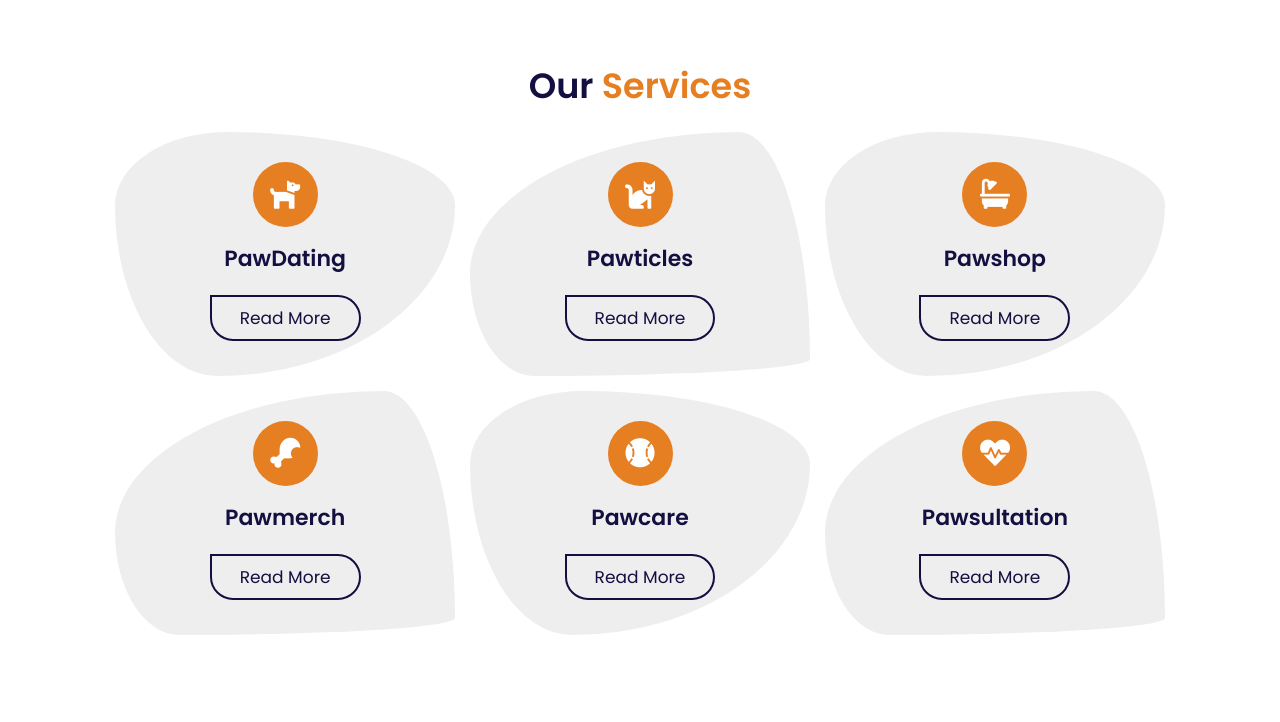
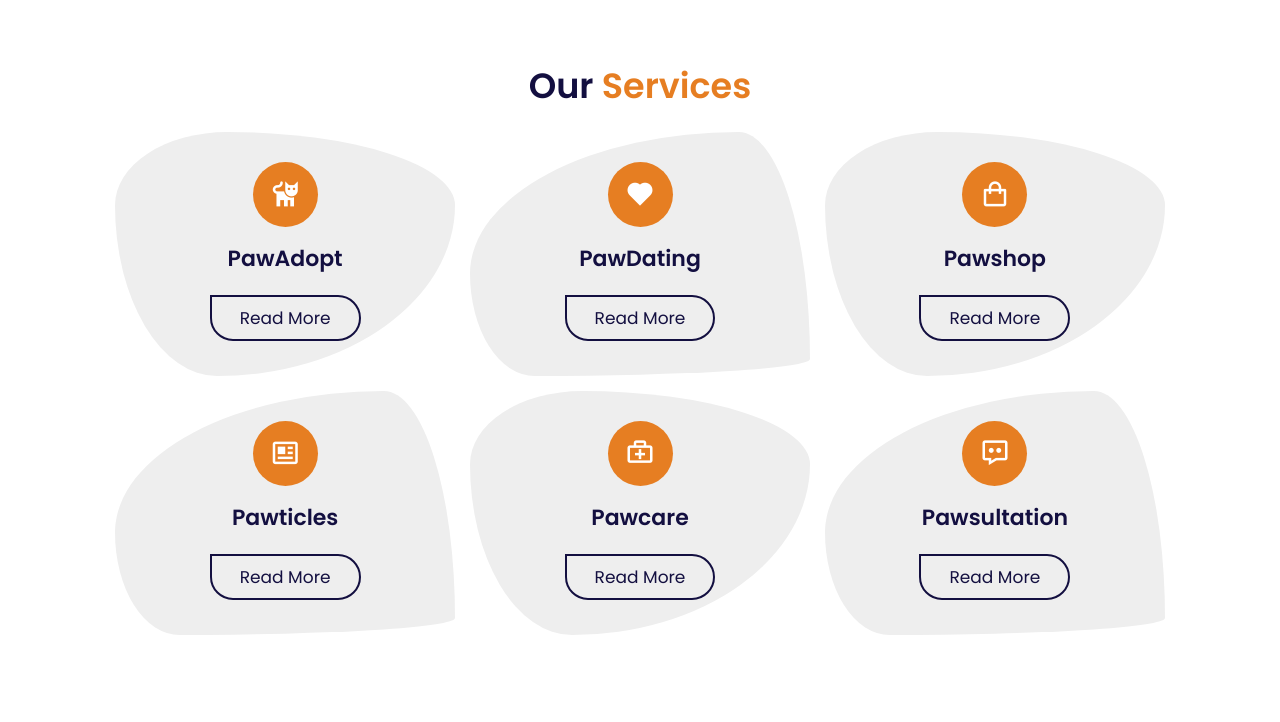
Before and after one commit to eksalp/hipaw, a website: page index.html in a window 1280 px wide. Shown: the part 2520-3242 px from the top of the page. Drawn offline with nearby package versions, Linux system fonts and the light colour scheme.

Commit message:
updatean

```diff
--- a/index.html
+++ b/index.html
@@ -223,37 +223,37 @@
 
       <div class="box-container">
         <div class="box">
-          <i class="fas fa-dog"></i>
+          <i class="bx bxs-cat"></i>
+          <h3>PawAdopt</h3>
+          <a href="#" class="btn">read more</a>
+        </div>
+
+        <div class="box">
+          <i class="bx bxs-heart"></i>
           <h3>PawDating</h3>
           <a href="#" class="btn">read more</a>
         </div>
 
         <div class="box">
-          <i class="fas fa-cat"></i>
+          <i class="bx bx-shopping-bag"></i>
+          <h3>Pawshop</h3>
+          <a href="#" class="btn">read more</a>
+        </div>
+
+        <div class="box">
+          <i class="bx bx-news"></i>
           <h3>Pawticles</h3>
           <a href="#" class="btn">read more</a>
         </div>
 
         <div class="box">
-          <i class="fas fa-bath"></i>
-          <h3>Pawshop</h3>
-          <a href="#" class="btn">read more</a>
-        </div>
-
-        <div class="box">
-          <i class="fas fa-drumstick-bite"></i>
-          <h3>Pawmerch</h3>
-          <a href="#" class="btn">read more</a>
-        </div>
-
-        <div class="box">
-          <i class="fas fa-baseball-ball"></i>
+          <i class="bx bx-first-aid"></i>
           <h3>Pawcare</h3>
           <a href="#" class="btn">read more</a>
         </div>
 
         <div class="box">
-          <i class="fas fa-heartbeat"></i>
+          <i class="bx bx-message-dots"></i>
           <h3>Pawsultation</h3>
           <a href="#" class="btn">read more</a>
         </div>
@@ -334,8 +334,8 @@
 
       <div class="share">
         <a href="#" class="btn"> <i class="fab fa-facebook-f"></i> facebook </a>
-        <a href="#" class="btn"> <i class="fab fa-twitter"></i> twitter </a>
-        <a href="#" class="btn"> <i class="fab fa-instagram"></i> instagram </a>
+        <a href="mailto:hipawindonesia@gmail.com" class="btn"> <i class="bx bxl-gmail"></i> Email </a>
+        <a href="https://instagram.com/hipawindonesia?igshid=YmMyMTA2M2Y=" class="btn"> <i class="fab fa-instagram"></i> instagram </a>
         <a href="#" class="btn"> <i class="bx bxl-tiktok"></i> Tiktok </a>
       </div>
       -->
```
